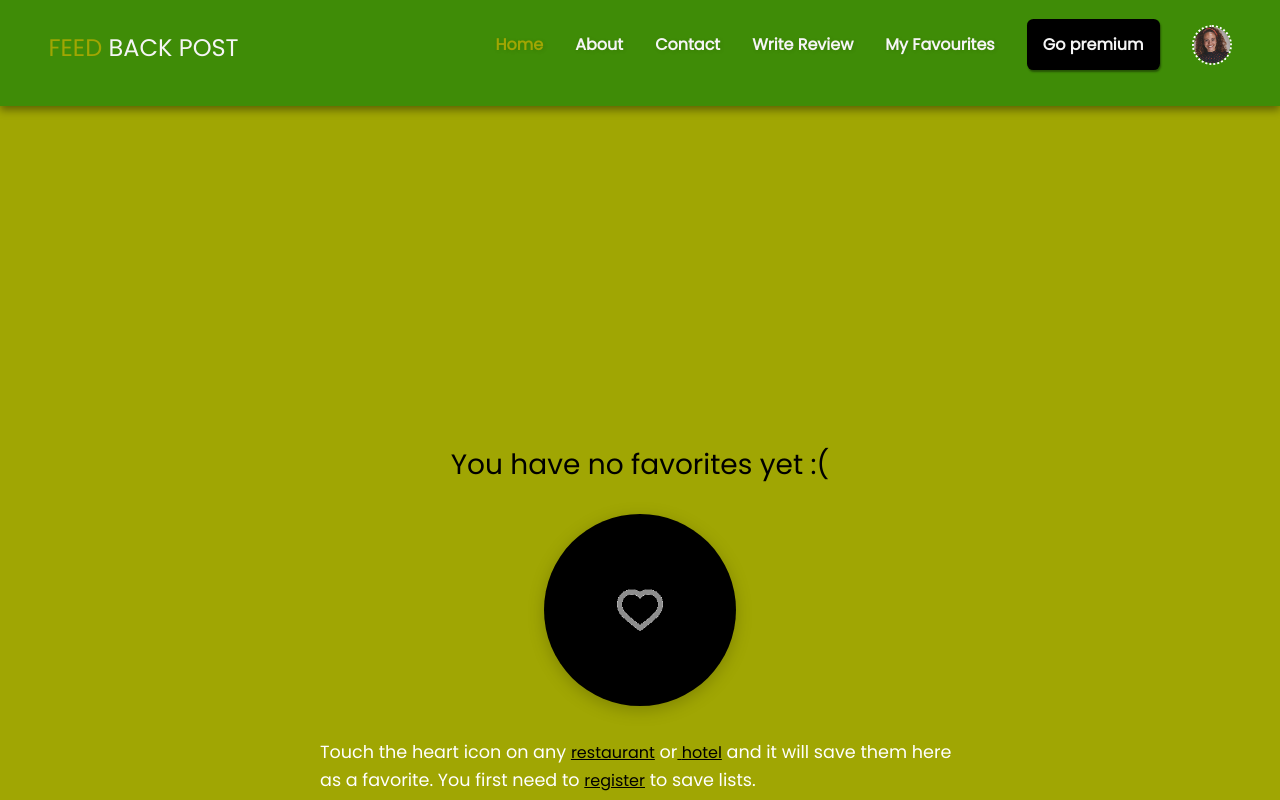
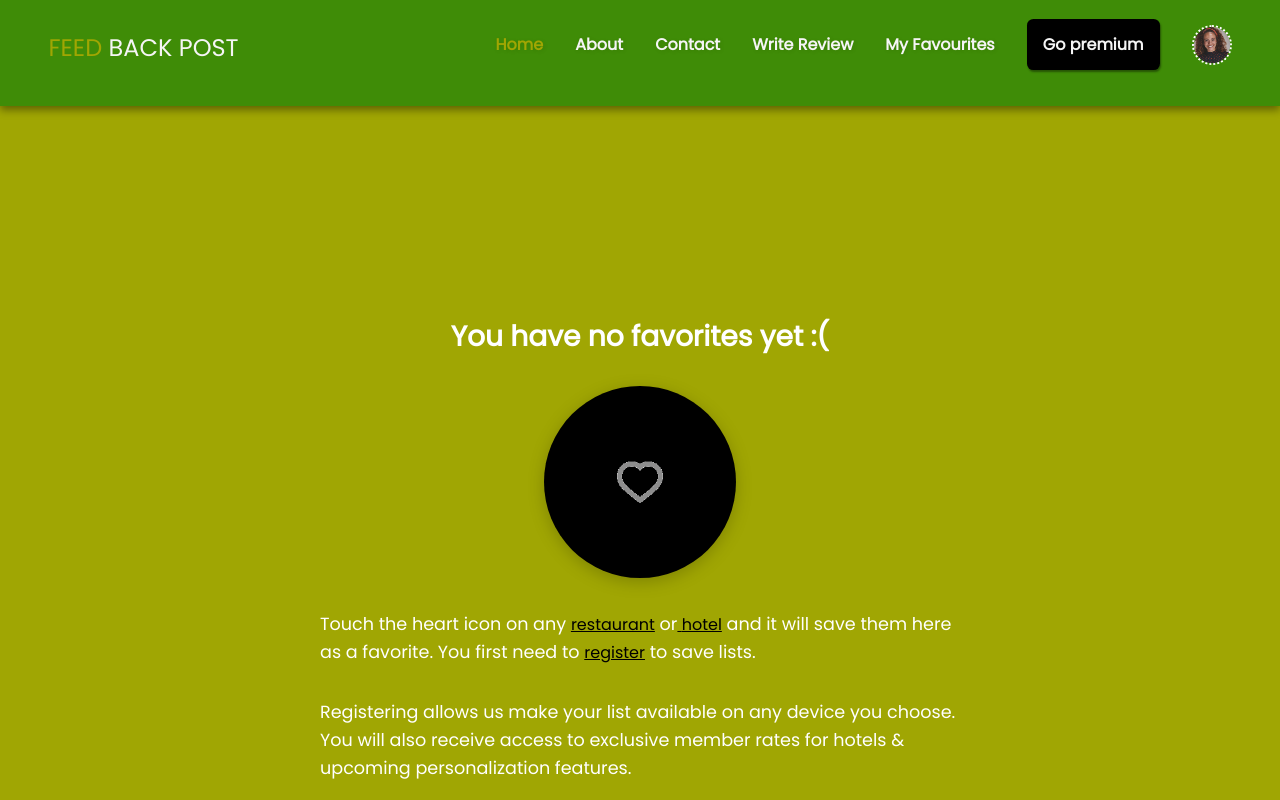
Before and after one commit to techbywes/Feed-Back-resturant, a React (Create React App) app: page /Favourite in a window 1280 px wide. Shown: the top 800 px of the page. Built offline with nearby package versions, Linux system fonts and the light colour scheme.

Commit message:
updated the fvorite remove btn

```diff
--- a/src/App.css
+++ b/src/App.css
@@ -1390,7 +1390,7 @@ label {
   width: 100%;
   height: 100%;
   padding: 6rem;
-  padding-top: 14rem;
+  padding-top: 10rem;
 }
 
 .ur_fav_items {
@@ -1403,7 +1403,8 @@ label {
 .no_favorites_text {
   text-align: center !important;
   margin-bottom: 2rem;
-  color: black;
+  color: white;
+  font-weight: 800;
 }
 
 .explain_favourite_text_div {
--- a/src/App.js
+++ b/src/App.js
@@ -9,7 +9,6 @@ import Favourite from "./componenets/Favourite";
 import PremiumPage from "./componenets/PremiumPage";
 import { MyproductContextProvider } from "./context/Myproduct-context";
 import { Recently } from "./componenets/Recently";
-
 
 import Nav from "./componenets/Nav";
 import Footer from "./componenets/Footer";
--- a/src/componenets/MyFavouriteItems.jsx
+++ b/src/componenets/MyFavouriteItems.jsx
@@ -15,7 +15,6 @@ export const MyFavouriteItems = props => {
     removeFromFavorite(id);
   };
 
-
   return (
     <div>
       <div className="section_container">
@@ -31,7 +30,7 @@ export const MyFavouriteItems = props => {
           </div>
 
           <span className="favourite_product_heart">
-          <img
+            <img
               className="favourite_product_heart"
               src={heart_2}
               alt="Favorite"
```
Also changed, not shown: src/context/Myproduct-context.jsx (+5 -6 lines).
